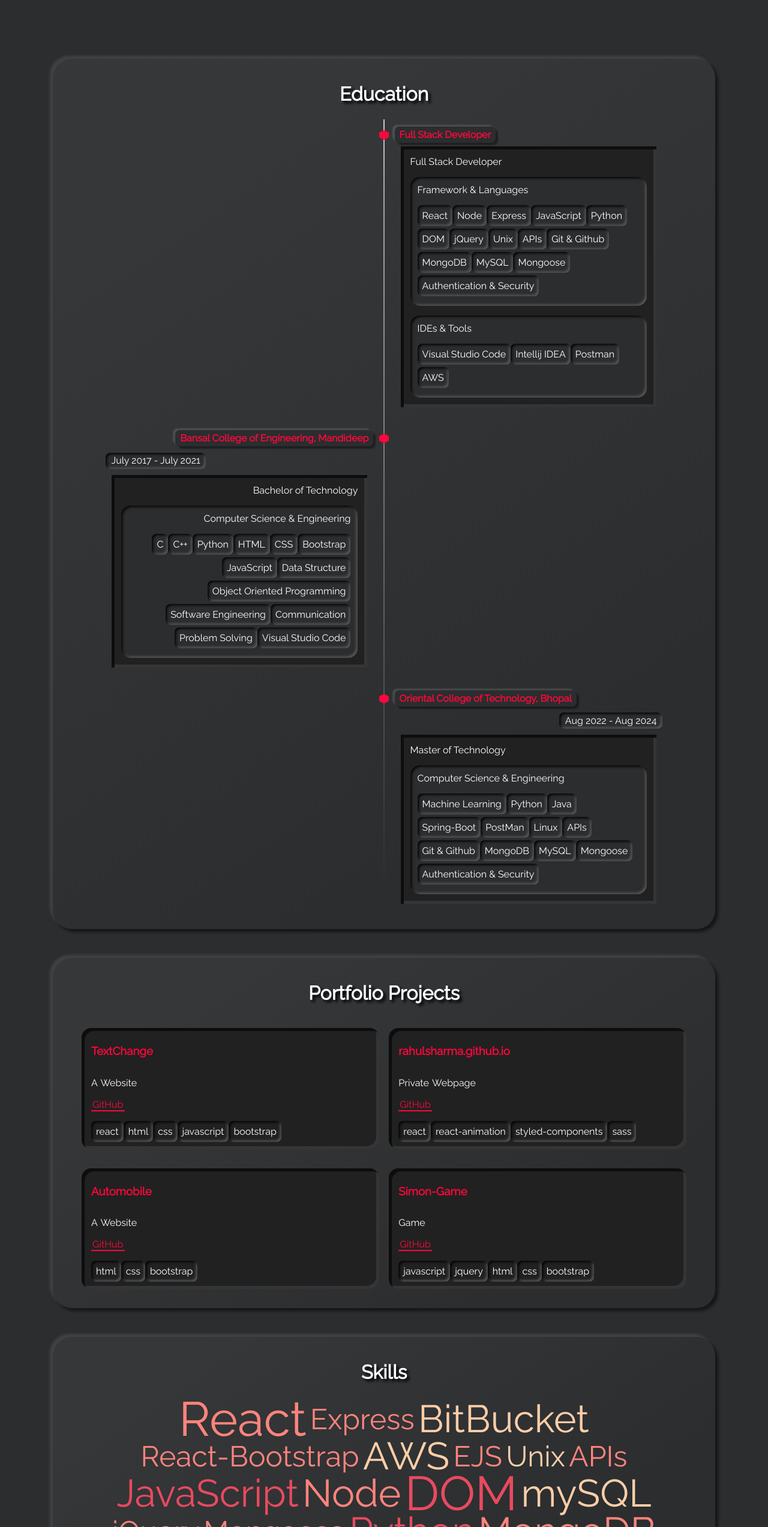
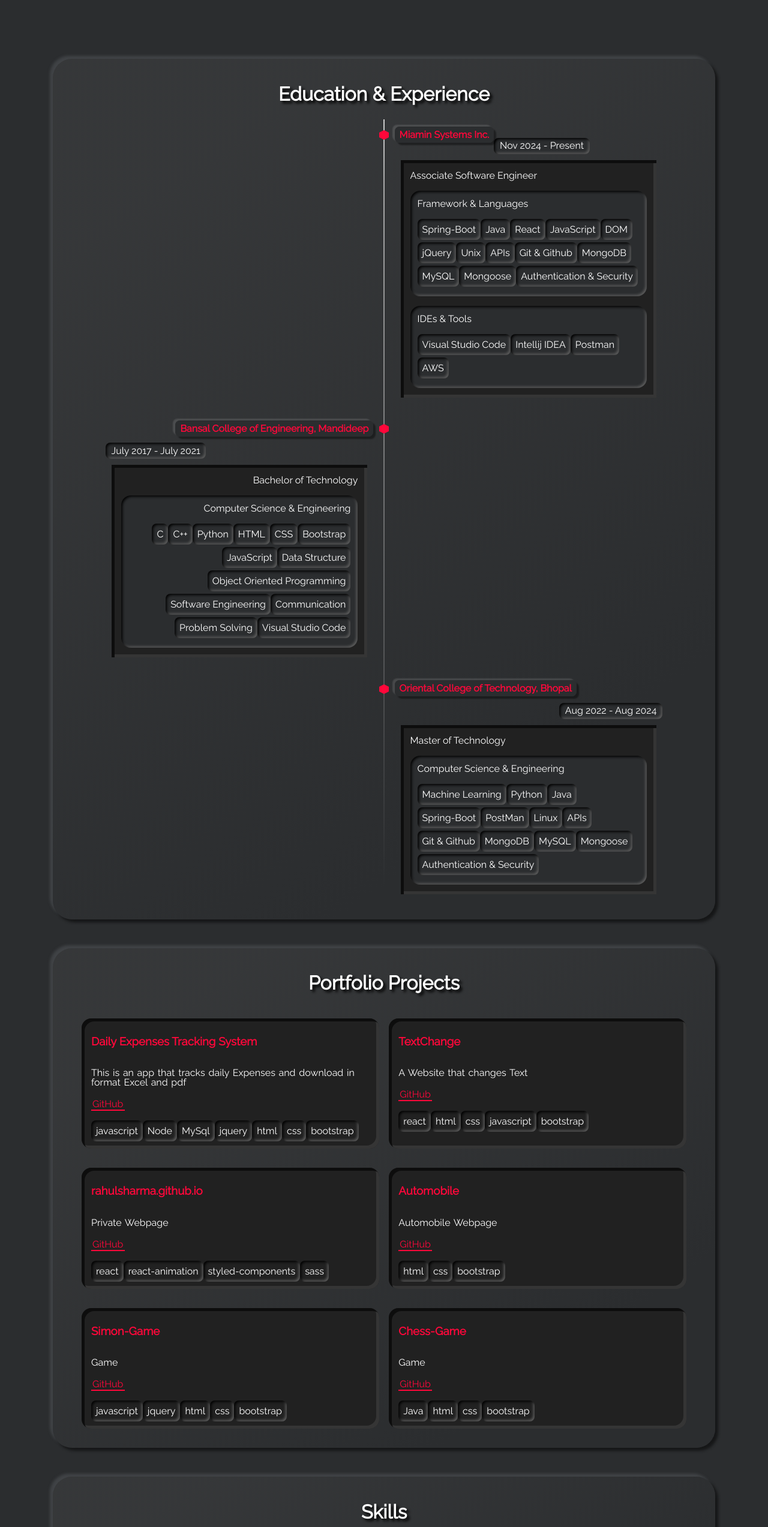
Before and after one commit to Rahulqqq/rahul.github.io, a React (Create React App) app: page / in a window 1280 px wide. Shown: the part 254-2800 px from the top of the page at 60% size. Built offline with nearby package versions, Linux system fonts and the light colour scheme; what react-animations would draw is missing.

Commit message:
update projects, skills

```diff
--- a/src/component/Experience.js
+++ b/src/component/Experience.js
@@ -1,7 +1,7 @@
 export function Experience() {
   return (
       <section className='card neumorphism-card-big'>
-      <h1 className='title'>Education</h1>
+      <h1 className='title'>Education & Experience</h1>
       <div className='timeline-wrapper'>
         <ul className='timeline'>
           <li>
@@ -9,24 +9,23 @@ export function Experience() {
               <div className='flag-wrapper'>
                 <span className='hexagon'></span>
                 <span className='flag neumorphism-button' data-aos="zoom-in-left">
-                  <a href="https://rahulqqq.github.io/" target="_blank" rel="noreferrer">
-                    <span>Full Stack Developer</span>
+                  <a href="https://miamincorp.com/" target="_blank" rel="noreferrer">
+                    <span>Miamin Systems Inc.</span>
                   </a>
                 </span>
-                {/* <span className='time-wrapper' data-aos="zoom-in-left">
-                  <span className='time neumorphism-card'>Aug 2021 - Present</span>
-                </span> */}
+                <span className='time-wrapper' data-aos="zoom-in-left">
+                  <span className='time neumorphism-card'>Nov 2024 - Present</span>
+                </span>
               </div>
               <div className='neumorphism-card-mid'>
-                Full Stack Developer
+                Associate Software Engineer
                 <div className="desc neumorphism-card" data-aos="zoom-in-left">
                   Framework & Languages
                     <div className="tag-wrapper">
+                        <span className="tag neumorphism-card">Spring-Boot</span>
+                        <span className="tag neumorphism-card">Java</span>
                         <span className="tag neumorphism-card">React</span>
-                        <span className="tag neumorphism-card">Node</span>
-                        <span className="tag neumorphism-card">Express</span>
-                        <span className="tag neumorphism-card">JavaScript </span>
-                        <span className="tag neumorphism-card">Python</span>
+                        <span className="tag neumorphism-card">JavaScript</span>
                         <span className="tag neumorphism-card">DOM</span>
                         <span className="tag neumorphism-card">jQuery</span>
                         <span className="tag neumorphism-card">Unix</span>
--- a/src/component/Projects.js
+++ b/src/component/Projects.js
@@ -4,13 +4,35 @@ export function Portfolio() {
     <section className='card neumorphism-card-big'>
       <h1 className='title'>Portfolio Projects</h1>
       <div className='projects-wrapper'>
+
+          <div className='project neumorphism-card-mid'>
+          <div className="name-link-wrapper">
+            <a href="https://rahulqqq.github.io/Expenses-App.github.io/" target="_blank" rel="noreferrer">
+              <h3>Daily Expenses Tracking System</h3>
+            </a>
+          </div>
+
+          <p className='project-desc'>This is an app that tracks daily Expenses and download in format Excel and pdf</p>
+          <a className='highlight-link' href="https://rahulqqq.github.io/Expenses-App.github.io/"
+            target="_blank" rel="noreferrer">GitHub</a>
+          <div className="tag-wrapper">
+            <span className="tag neumorphism-card">javascript</span>
+            <span className="tag neumorphism-card">Node</span>
+            <span className="tag neumorphism-card">MySql</span>
+            <span className="tag neumorphism-card">jquery</span>
+            <span className="tag neumorphism-card">html</span>
+            <span className="tag neumorphism-card">css</span>
+            <span className="tag neumorphism-card">bootstrap</span>
+          </div>
+        </div>
+        {/* <--2--> */}
         <div className='project neumorphism-card-mid'>
           <div className="name-link-wrapper">
             <a color='blue' href="https://taxtchange-t.netlify.app/" target="_blank" rel="noreferrer">
               <h3>TextChange</h3>
             </a>
           </div>
-          <p className='project-desc'>A Website</p>
+          <p className='project-desc'>A Website that changes Text</p>
           <a className='highlight-link' href="https://taxtchange-t.netlify.app/"
             target="_blank" rel="noreferrer">GitHub</a>
           <div className="tag-wrapper">
@@ -47,7 +69,7 @@ export function Portfolio() {
             </a>
           </div>
 
-          <p className='project-desc'>A Website</p>
+          <p className='project-desc'>Automobile Webpage</p>
           <a className='highlight-link' href="https://automobile-a.netlify.app/"
             target="_blank" rel="noreferrer">GitHub</a>
           <div className="tag-wrapper">
@@ -57,7 +79,7 @@ export function Portfolio() {
 
           </div>
         </div>
-
+          {/* <--4--> */}
         <div className='project neumorphism-card-mid'>
           <div className="name-link-wrapper">
             <a href="https://simon-game-c.netlify.app/" target="_blank" rel="noreferrer">
@@ -76,6 +98,26 @@ export function Portfolio() {
             <span className="tag neumorphism-card">bootstrap</span>
           </div>
         </div>
+
+           {/* <--6--> */}
+           <div className='project neumorphism-card-mid'>
+          <div className="name-link-wrapper">
+            <a href="https://simon-game-c.netlify.app/" target="_blank" rel="noreferrer">
+              <h3>Chess-Game</h3>
+            </a>
+          </div>
+
+          <p className='project-desc'>Game</p>
+          <a className='highlight-link' href="https://simon-game-c.netlify.app/"
+            target="_blank" rel="noreferrer">GitHub</a>
+          <div className="tag-wrapper">
+            <span className="tag neumorphism-card">Java</span>
+            <span className="tag neumorphism-card">html</span>
+            <span className="tag neumorphism-card">css</span>
+            <span className="tag neumorphism-card">bootstrap</span>
+          </div>
+        </div>
+
       </div>
     </section>
   )
--- a/src/component/Skills.js
+++ b/src/component/Skills.js
@@ -1,6 +1,9 @@
 import "./Skills.scss";
 
 const skills = [
+    { name: 'Java', type: 'framework', weight: 5 },
+    { name: 'Spring-Boot', type: 'framework', weight: 3 },
+    { name: 'mySQL', type: 'tool', weight: 4 },
     { name: 'React', type: 'framework', weight: 5 },
     { name: 'Express', type: 'framework', weight: 3 },
     { name: 'BitBucket', type: 'tool', weight: 4 },
@@ -13,7 +16,7 @@ const skills = [
     { name: 'Node', type: 'framework', weight: 4 },
     { name: 'DOM', type: 'language', weight: 5 },
     // { name: 'Mockito', type: 'framework', weight: 3 },
-    { name: 'mySQL', type: 'tool', weight: 4 },
+
     { name: 'jQuery', type: 'framework', weight: 3 },
     { name: 'Mongoose', type: 'framework', weight: 3 },
     { name: 'Python', type: 'language', weight: 4 },
```
